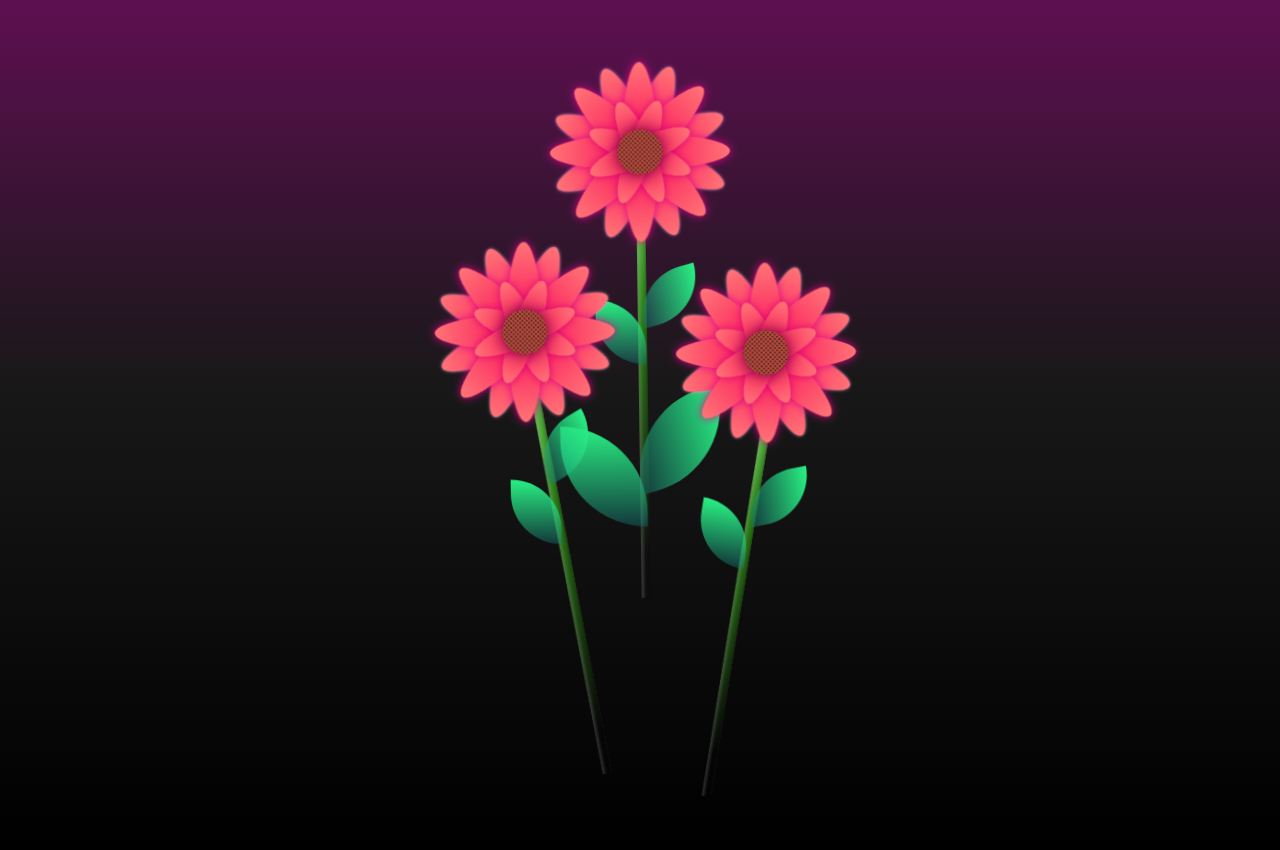
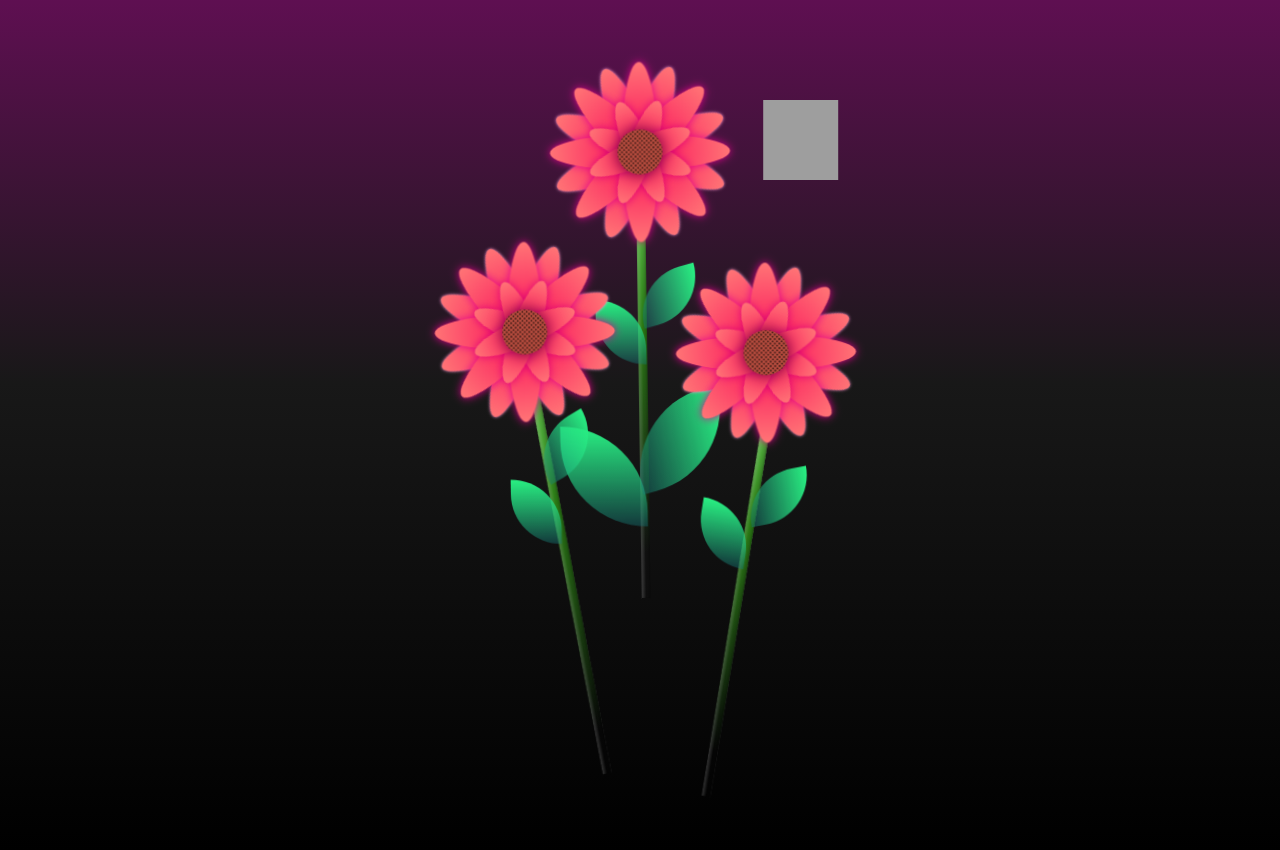
Before and after one commit to GDSC-NMIMS-MPSTME-Mumbai/project-mirage, a Flask app: page /flowers in a window 1280 px wide. Shown: the part 84-934 px from the top of the page. Run offline with Flask 3, Linux system fonts and the light colour scheme; some libraries are stand-ins or nearby versions; grey boxes are pictures that could not be loaded.

Commit message:
Added bee to flowers page

```diff
--- a/static/styles/flowers.css
+++ b/static/styles/flowers.css
@@ -1,19 +1,21 @@
-body{
-  background: linear-gradient( #6e0d5e, #181818, #000);
+body {
+  background: linear-gradient(#6e0d5e, #181818, #000);
   overflow: hidden;
   height: 100vh;
 }
-.flowers{
+
+.flowers {
   position: relative;
   transform: scale(0.9);
 }
+
 /* flower1 */
 .flower1 {
   --fl-speed: 0.8s;
   position: absolute;
   height: 200px;
   width: 200px;
-  margin:10% auto;
+  margin: 10% auto;
   display: flex;
   align-items: center;
   justify-content: center;
@@ -21,7 +23,7 @@ body{
   animation: moving-flower-1 4s linear infinite;
 }
 
-.Stem1{
+.Stem1 {
   animation: grow 4s backwards;
   height: 70vmin;
   margin-top: 27rem;
@@ -30,7 +32,8 @@ body{
   background-image: linear-gradient(to left, rgba(0, 0, 0, 0.2), transparent, rgba(255, 255, 255, 0.2)), linear-gradient(to top, transparent 9%, #2a7a14, #8eff7c);
   box-shadow: inset 0 0 2px rgba(0, 0, 0, 0.5);
 }
-.leaf1{
+
+.leaf1 {
   --w: 7vmin;
   --h: calc(var(--w) + 2vmin);
   position: absolute;
@@ -43,7 +46,8 @@ body{
   background-image: linear-gradient(to top, rgba(20, 117, 122, 0.4), #28f082);
   animation: blooming-leaf-left 1.6s backwards;
 }
-.leaf2{
+
+.leaf2 {
   --w: 7vmin;
   --h: calc(var(--w) + 2vmin);
   transform: rotate(75deg);
@@ -57,7 +61,8 @@ body{
   background-image: linear-gradient(to top, rgba(20, 117, 122, 0.4), #28f082);
   animation: blooming-leaf-right 1.6s backwards;
 }
-.leaf3{
+
+.leaf3 {
   --w: 12vmin;
   --h: calc(var(--w) + 2vmin);
   position: absolute;
@@ -70,7 +75,8 @@ body{
   background-image: linear-gradient(to top, rgba(20, 117, 122, 0.4), #28f082);
   animation: blooming-leaf-left 1.6s backwards;
 }
-.leaf4{
+
+.leaf4 {
   --w: 12vmin;
   --h: calc(var(--w) + 2vmin);
   transform: rotate(75deg);
@@ -84,6 +90,7 @@ body{
   background-image: linear-gradient(to top, rgba(20, 117, 122, 0.4), #28f082);
   animation: blooming-leaf-right 1.6s backwards;
 }
+
 /* flower2 */
 .flower2 {
   height: 200px;
@@ -96,7 +103,8 @@ body{
   position: relative;
   animation: moving-flower-1 4s linear infinite;
 }
-.Stem2{
+
+.Stem2 {
   animation: grow 4s backwards;
   height: 70vmin;
   margin-top: 27rem;
@@ -106,7 +114,8 @@ body{
   box-shadow: inset 0 0 2px rgba(0, 0, 0, 0.5);
   transform: rotate(-10deg);
 }
-.leaf5{
+
+.leaf5 {
   --w: 7vmin;
   --h: calc(var(--w) + 2vmin);
   position: absolute;
@@ -119,7 +128,8 @@ body{
   background-image: linear-gradient(to top, rgba(20, 117, 122, 0.4), #28f082);
   animation: blooming-leaf-left 1.6s backwards;
 }
-.leaf6{
+
+.leaf6 {
   --w: 7vmin;
   --h: calc(var(--w) + 2vmin);
   transform: rotate(60deg);
@@ -133,6 +143,7 @@ body{
   background-image: linear-gradient(to top, rgba(20, 117, 122, 0.4), #28f082);
   animation: blooming-leaf-right 1.6s backwards;
 }
+
 /* flower3 */
 .flower3 {
   height: 200px;
@@ -146,7 +157,8 @@ body{
   position: relative;
   animation: moving-flower-1 4s linear infinite;
 }
-.Stem3{
+
+.Stem3 {
   animation: grow 4s backwards;
   height: 70vmin;
   margin-top: 27rem;
@@ -156,7 +168,8 @@ body{
   box-shadow: inset 0 0 2px rgba(0, 0, 0, 0.5);
   transform: rotate(10deg);
 }
-.leaf7{
+
+.leaf7 {
   --w: 7vmin;
   --h: calc(var(--w) + 2vmin);
   position: absolute;
@@ -170,7 +183,8 @@ body{
   background-image: linear-gradient(to top, rgba(20, 117, 122, 0.4), #28f082);
   animation: blooming-leaf-left 1.6s backwards;
 }
-.leaf8{
+
+.leaf8 {
   --w: 7vmin;
   --h: calc(var(--w) + 2vmin);
   transform: rotate(80deg);
@@ -184,6 +198,7 @@ body{
   background-image: linear-gradient(to top, rgba(20, 117, 122, 0.4), #28f082);
   animation: blooming-leaf-right 1.6s backwards;
 }
+
 /* Middle part of each flower */
 .mid {
   width: 50px;
@@ -195,6 +210,7 @@ body{
   filter: drop-shadow(0 0 8px #68003d);
   position: absolute;
 }
+
 /* Petals of each flower */
 .Petal1 {
   position: absolute;
@@ -206,16 +222,20 @@ body{
   background: radial-gradient(circle, #fa0557, #ff7676);
   filter: drop-shadow(0 0 5px #e00077);
 }
+
 /* Subpetals of each flower's petal 1 */
 .Petal1.p1 {
   transform: rotate(22.5deg);
 }
+
 .Petal1.p2 {
   transform: rotate(67.5deg);
 }
+
 .Petal1.p3 {
   transform: rotate(110.5deg);
 }
+
 .Petal1.p4 {
   transform: rotate(157.5deg);
 }
@@ -230,6 +250,7 @@ body{
   background: radial-gradient(circle, #fa0557, #ff7676);
   filter: drop-shadow(0 0 5px #e0008e);
 }
+
 /* Subpetals of each flower's petal 2 */
 .Petal2.p1 {
   transform: rotate(0deg);
@@ -238,6 +259,7 @@ body{
 .Petal2.p2 {
   transform: rotate(90deg);
 }
+
 .Petal2.p3 {
   transform: rotate(45deg);
 }
@@ -259,57 +281,71 @@ body{
 
   filter: drop-shadow(0 0 2px #ff97d7);
 }
+
 /* Subpetals of each flower's petal 3 */
 .Petal3.p1 {
   transform: rotate(22.5deg);
 }
+
 .Petal3.p2 {
   transform: rotate(67.5deg);
 }
+
 .Petal3.p3 {
   transform: rotate(110.5deg);
 }
+
 .Petal3.p4 {
   transform: rotate(157.5deg);
 }
+
 @keyframes moving-flower-1 {
-  0%, 100% {
+
+  0%,
+  100% {
     transform: rotate(2deg);
   }
+
   50% {
     transform: rotate(-2deg);
 
   }
 }
 
-@keyframes blooming-flower{
+@keyframes blooming-flower {
   0% {
     transform: scale(0);
   }
 }
-@keyframes grow{
+
+@keyframes grow {
   0% {
     height: 0;
     border-radius: 1vmin;
   }
 }
-@keyframes blooming-leaf-right{
+
+@keyframes blooming-leaf-right {
   0% {
     transform-origin: left;
     transform: rotate(70deg) rotateY(30deg) scale(0);
   }
 }
-@keyframes blooming-leaf-left{
+
+@keyframes blooming-leaf-left {
   0% {
     transform-origin: right;
     transform: rotate(-70deg) rotateY(30deg) scale(0);
   }
 }
+
 @keyframes flower-front {
+
   0%,
   100% {
     transform: rotate(-28deg) rotateY(30deg) scale(1.04);
   }
+
   50% {
     transform: rotate(-35deg) rotateY(40deg) scale(1.04);
   }
@@ -328,7 +364,8 @@ nav {
   z-index: 2;
 }
 
-.logo, .nav-text {
+.logo,
+.nav-text {
   display: inline-flex;
   align-items: center;
 }
@@ -352,7 +389,7 @@ nav ul li a {
   text-decoration: none;
   color: #fff;
   transition: color 0.3s ease;
-  font-family:Verdana, Geneva, Tahoma, sans-serif;
+  font-family: Verdana, Geneva, Tahoma, sans-serif;
 }
 
 nav ul li a:hover {
@@ -365,3 +402,72 @@ nav ul li a:hover {
   color: white;
   margin-left: 20px;
 }
+
+body {
+  background-color: #fff6cd;
+}
+
+.bee {
+  position: absolute;
+  top: 20vh;
+  width: 75px;
+  height: 80px;
+  background: url(//cdn.ficsystems.com/_new/common/3.0/images/characters/earthday-bee.svg);
+  animation: walk-cycle 0.1s infinite steps(6), move 10s infinite linear;
+}
+
+@-webkit-keyframes walk-cycle {
+  0% {
+    background-position: 0 0;
+  }
+
+  100% {
+    background-position: -450px 0;
+  }
+}
+
+@keyframes move {
+  0% {
+    transform: translate(-10vw, 10vh);
+  }
+
+  10% {
+    transform: translate(0vw, 15vh);
+  }
+
+  20% {
+    transform: translate(10vw, 20vh);
+  }
+
+  30% {
+    transform: translate(20vw, 15vh);
+  }
+
+  40% {
+    transform: translate(30vw, 10vh);
+  }
+
+  50% {
+    transform: translate(40vw, 5vh);
+  }
+
+  60% {
+    transform: translate(50vw, 0vh);
+  }
+
+  70% {
+    transform: translate(65vw, 5vh);
+  }
+
+  80% {
+    transform: translate(80vw, 10vh);
+  }
+
+  90% {
+    transform: translate(95vw, 15vh);
+  }
+
+  100% {
+    transform: translate(110vw, 20vh);
+  }
+}
--- a/templates/flowers.html
+++ b/templates/flowers.html
@@ -13,6 +13,7 @@
 
 <body>
   {% include "_navbar.html" %}
+  <div class="bee"></div>
   <div class="flowers">
     <!-- Flower 1 -->
     <div class="flower1">
```
Lines whose indentation alone changed are shown as unchanged.
